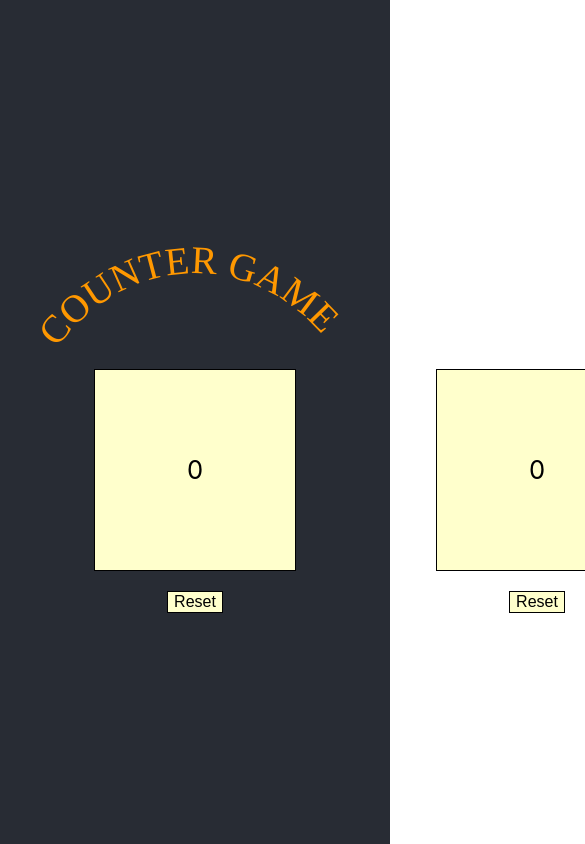
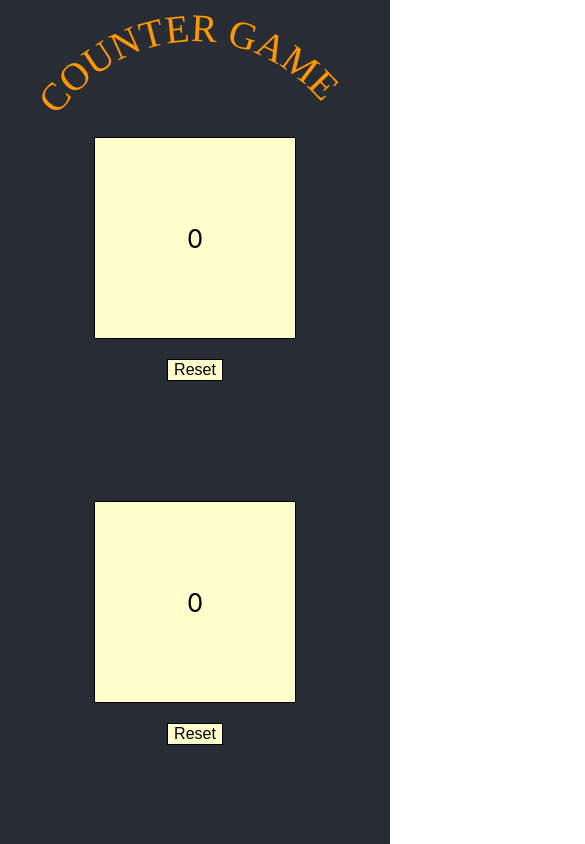
Before and after one commit to yonin7/counter-game, a React (Create React App) app: page / in a window 390 px wide. Shown: the top 844 px of the page, 585 px wide, since content can reach past the window. Built offline with nearby package versions, Linux system fonts and the light colour scheme.

Commit message:
fix responsive issue

```diff
--- a/src/App.css
+++ b/src/App.css
@@ -14,3 +14,11 @@
   justify-content: center;
   gap: 100px;
 }
+@media (max-width: 740px) {
+  .App {
+    height: 100%;
+  }
+  .MainContainer {
+    flex-direction: column;
+  }
+}
--- a/src/App.js
+++ b/src/App.js
@@ -12,7 +12,6 @@ function App() {
         />
         <text
           style={{
-            borderRudios: 50,
             fontFamily: "Luckiest Guy",
             width: 500,
             fontSize: "50px",
```
